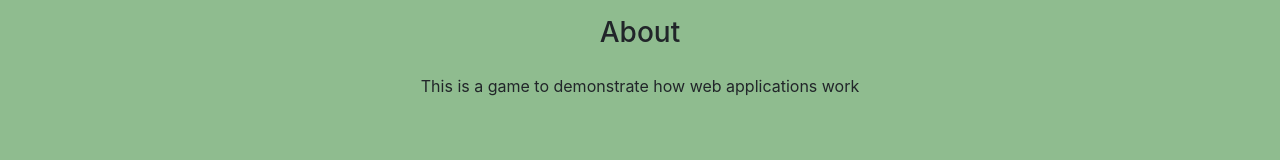
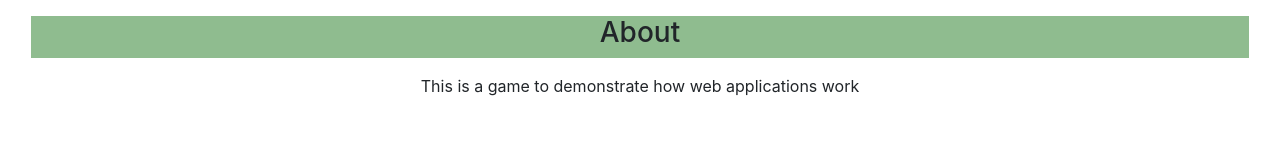
Before and after one commit to techsaco/reversi-yendapally, a website: page public/about.html in a window 1280 px wide. Drawn offline with nearby package versions, Linux system fonts and the light colour scheme.

Commit message:
reversi with edited colors

```diff
--- a/public/about.html
+++ b/public/about.html
@@ -8,7 +8,7 @@
     <!-- Bootstrap CSS -->
     <link rel="stylesheet" href="https://cdn.jsdelivr.net/npm/bootstrap@4.0.0/dist/css/bootstrap.min.css" integrity="sha384-Gn5384xqQ1aoWXA+058RXPxPg6fy4IWvTNh0E263XmFcJlSAwiGgFAW/dAiS6JXm" crossorigin="anonymous">
 <style>
-  body{
+  .headerrow{
     background-color: darkseagreen;
   }
 </style>
```
Also changed, not shown: public/lobby.html (+1 -1 lines).
